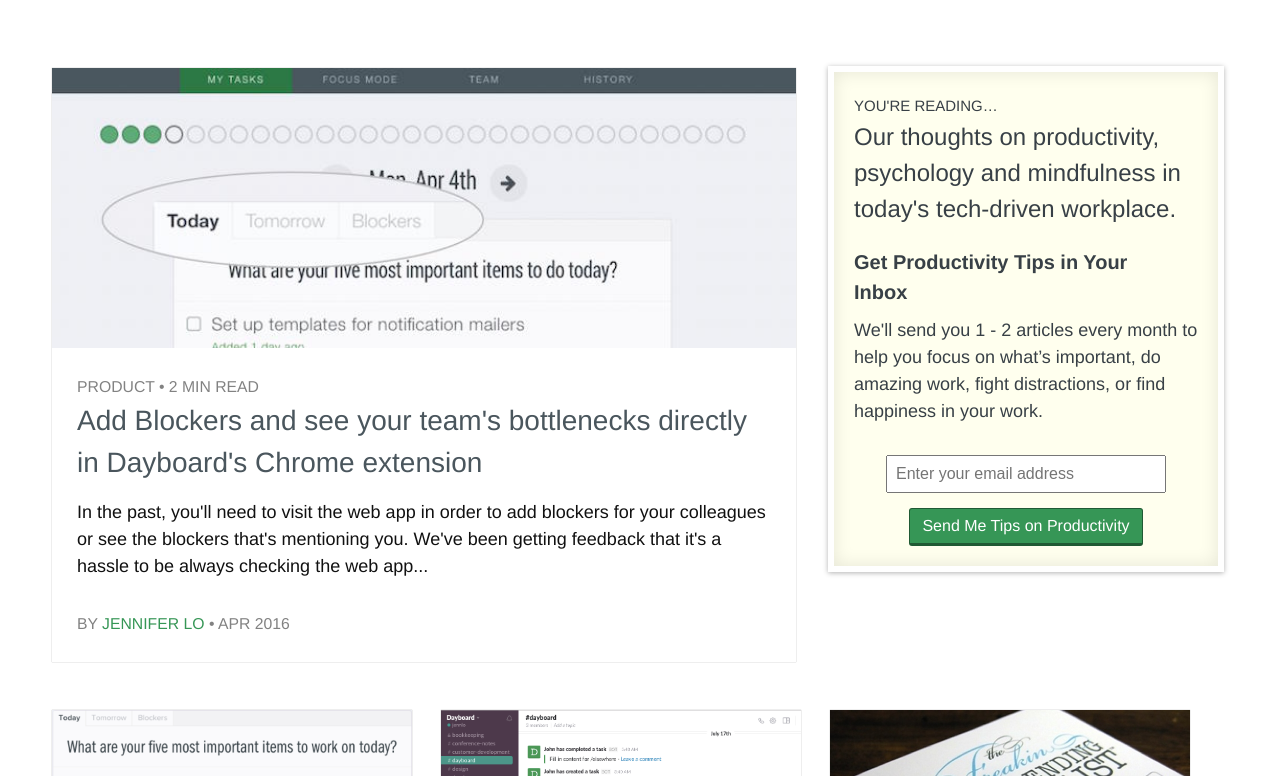
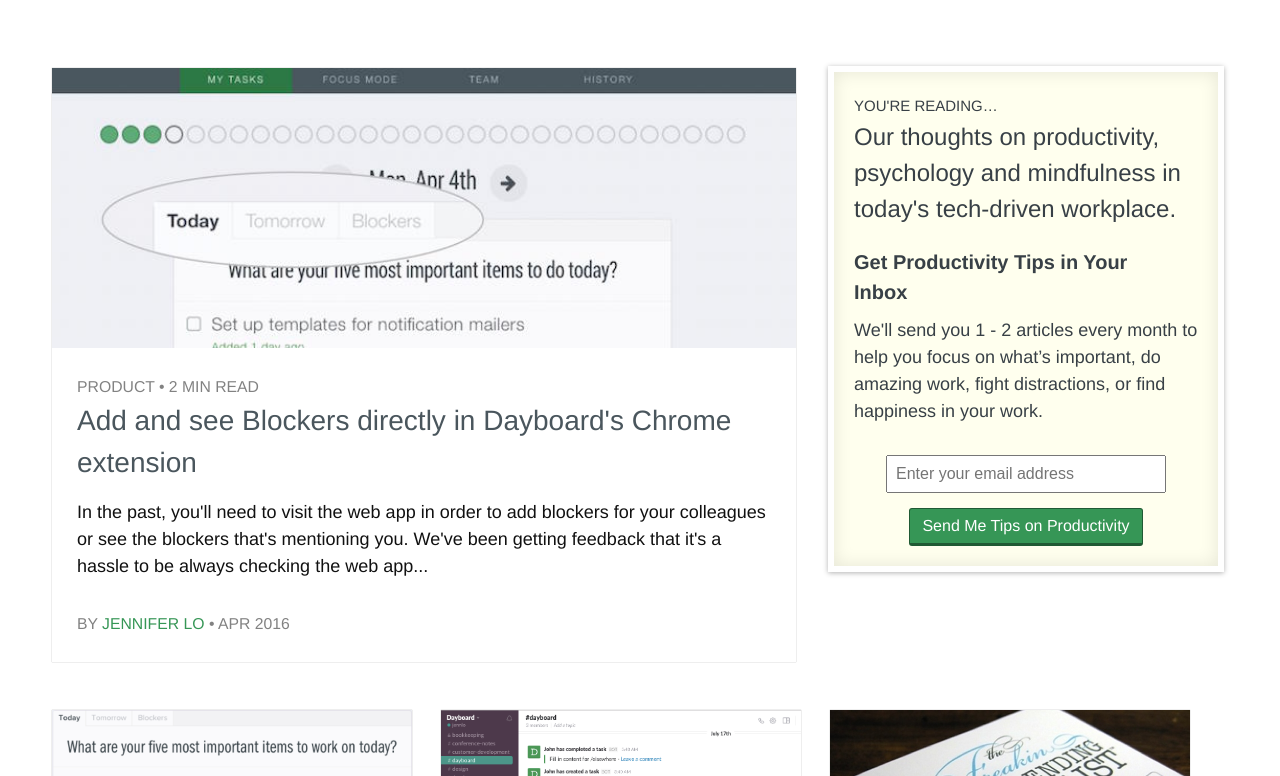
Before and after one commit to dayboard/blog, a Jekyll site: the page built from index.html, in a window 1280 px wide and 900 px high, cut to the strip 124-900 px from the top of the window. Built offline with Jekyll 4.4.1, drawn with Linux system fonts in a browser that asks for light colours; nearby versions of some CDN libraries; comment, search, counter and statistics services are not loaded.

Commit message:
Edited the title of the post

```diff
--- a/_posts/tumblr/2016-04-05-see-team-bottlenecks-directly-dayboard-chrome.html
+++ b/_posts/tumblr/2016-04-05-see-team-bottlenecks-directly-dayboard-chrome.html
@@ -1,6 +1,6 @@
 ---
 layout: post
-title: "Add Blockers and see your team's bottlenecks directly in Dayboard's Chrome extension"
+title: "Add and see Blockers directly in Dayboard's Chrome extension"
 date: '2016-04-05T17:43:03-04:00'
 categories: Product
 author: jenn
```
